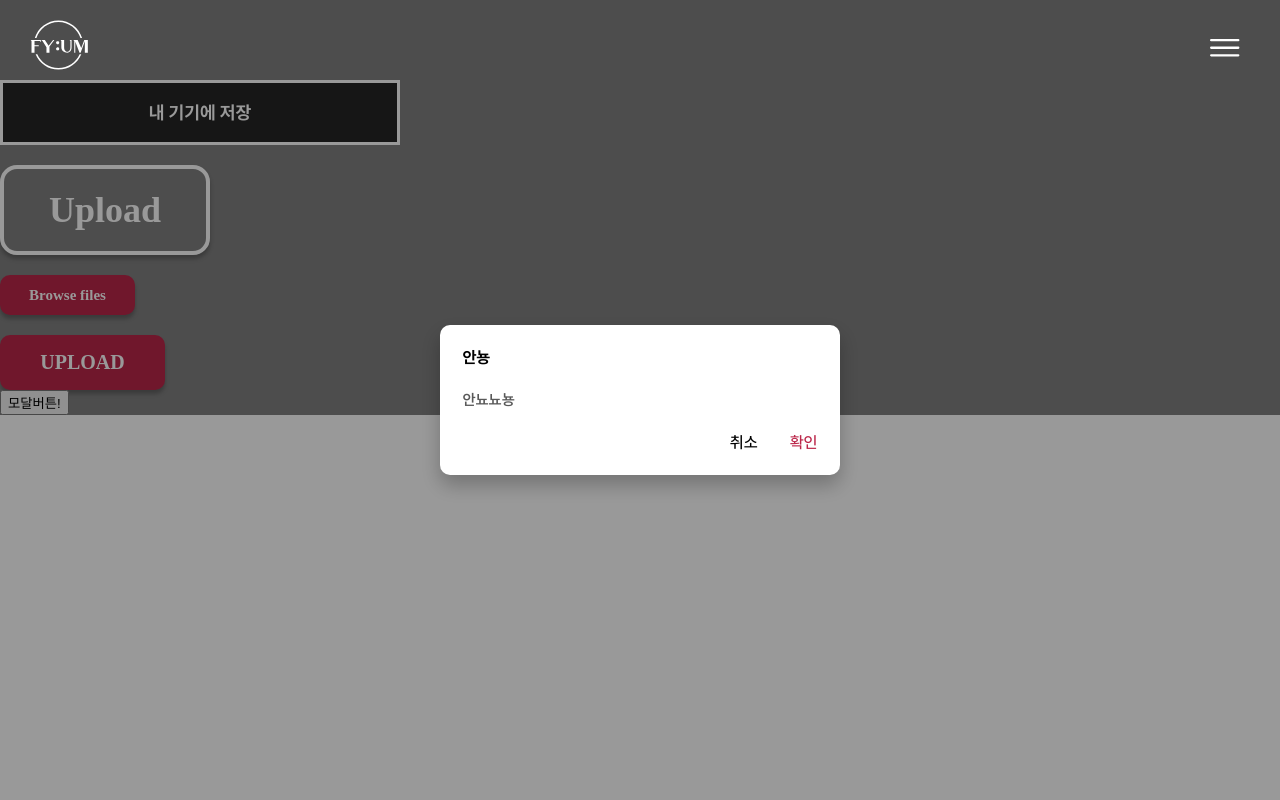
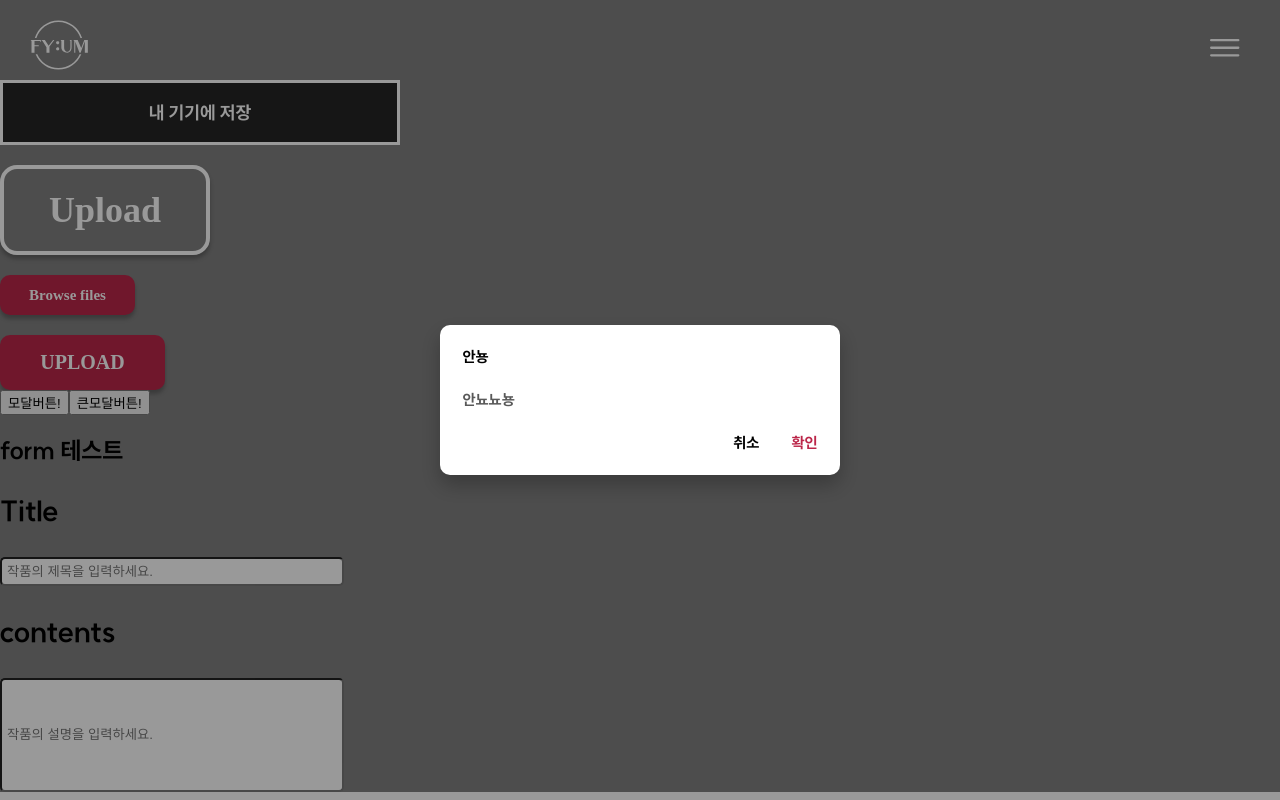
Before and after one commit to okanekudasai/FYUM, a React (Create React App) app in the folder frontend/: page /test in a window 1280 px wide. Both pictures are taken after a click on the button "모달버튼!". Built offline with nearby package versions, Linux system fonts and the light colour scheme.

Commit message:
feat: 그림판 모달 구현중

```diff
--- a/frontend/src/components/common/Header/styles.ts
+++ b/frontend/src/components/common/Header/styles.ts
@@ -14,7 +14,7 @@ export const HeaderContainer = styled.div<{ headercolor: string }>`
   align-items: center;
 
   position: fixed;
-  z-index: 99999;
+  z-index: 99998;
 
   @media (max-width: 768px) {
     background-color: ${(props) => props.headercolor};
--- a/frontend/src/components/common/Modal/index.tsx
+++ b/frontend/src/components/common/Modal/index.tsx
@@ -6,6 +6,7 @@ import {
   ModalDimmer,
   ModalContainer,
   ModalTitle,
+
   ModalContents,
   ModalFooter,
   ModalBtn,
@@ -30,12 +31,29 @@ const Modal = () => {
       {isOpen && type === "default" && (
         <ModalDimmer>
           <ModalContainer>
-            <ModalTitle>{title}</ModalTitle>
-            <ModalContents>{content}</ModalContents>
+            <ModalTitle>
+              <span>{title}</span>
+            </ModalTitle>
+            <ModalContents>
+              <span>{content}</span>
+            </ModalContents>
             <ModalFooter>
-              <ModalBtn onClick={closeModal}>취소</ModalBtn>
-              <ModalYesBtn onClick={callback}>확인</ModalYesBtn>
+              <ModalBtn onClick={closeModal}>
+                <span>취소</span>
+              </ModalBtn>
+              <ModalYesBtn onClick={callback}>
+                <span>확인</span>
+              </ModalYesBtn>
             </ModalFooter>
+          </ModalContainer>
+        </ModalDimmer>
+      )}
+
+      {isOpen && type === "mydrawing" && (
+        <ModalDimmer>
+          <ModalContainer className="mydrawing">
+            <ModalTitle className="mydrawing"><span>{title}</span></ModalTitle>
+
           </ModalContainer>
         </ModalDimmer>
       )}
--- a/frontend/src/components/common/Modal/styles.ts
+++ b/frontend/src/components/common/Modal/styles.ts
@@ -12,10 +12,10 @@ export const ModalDimmer = styled.div`
   display: flex;
   justify-content: center;
   align-items: center;
-  z-index: 999;
+  z-index: 99999;
 `;
 
-// 작은 모달
+// 모달
 export const ModalContainer = styled.div`
   display: flex;
   flex-direction: column;
@@ -24,53 +24,40 @@ export const ModalContainer = styled.div`
   background-color: white;
   box-shadow: 0px 10px 20px rgba(0, 0, 0, 0.25);
   border-radius: 10px;
-  z-index: 9999;
+  z-index: 999999;
+
+  span {
+    font-family: "SUIT";
+    font-weight: 700;
+    font-size: 15px;
+  }
 
   &.barrier {
     min-height: 150px;
     height: auto;
     justify-content: space-between;
   }
+
+  &.mydrawing {
+    height: 500px;
+  }
 `;
 
 export const ModalTitle = styled.div`
-  padding: 1.4rem 1.4rem 1.4rem 1.4rem;
+  padding: 1.4rem;
   font-weight: 700;
   font-size: 16px;
   line-height: 20px;
   display: inline-flex;
   align-items: center;
+
+  &.mydrawing {
+    padding: 1.2rem 1.4rem 1rem 1.4rem;
+    border-bottom: 1px solid ${grey[200]};
+  }
 `;
 
-export const ModalCourseTitle = styled.div`
-  padding: 0.8rem 1.4rem 4.2rem 1.4rem;
-  font-weight: 700;
-  font-size: 25px;
-  line-height: 20px;
-`;
 
-export const ModalCourseContainer = styled.div`
-  width: 380px;
-  height: 280px;
-  overflow-y: auto;
-  &::-webkit-scrollbar {
-    width: 10px;
-  }
-
-  &::-webkit-scrollbar-track {
-    background-color: ${grey[100]};
-    border-radius: 14px;
-  }
-
-  &::-webkit-scrollbar-thumb {
-    background-color: ${grey[300]};
-    border-radius: 14px;
-  }
-
-  &::-webkit-scrollbar-thumb:hover {
-    background-color: ${grey[200]};
-  }
-`;
 
 export const ModalContents = styled.div`
   padding-left: 1.4rem;
--- /dev/null
+++ b/frontend/src/components/common/form/index.tsx
@@ -0,0 +1,46 @@
+import { useState, useEffect } from "react";
+import { useDispatch, useSelector } from "react-redux";
+import { RootState } from "../../../store";
+import { registerActions } from "../../../store/registerSlice";
+
+import { FormContainer, InputStyle } from "./styles";
+
+const Form = () => {
+  const [error, setError] = useState(null);
+  const dispatch = useDispatch();
+//   const { title, contents } = useSelector((state: RootState) => state?.register);
+
+  const onChange = (e: React.ChangeEvent<HTMLInputElement>) => {
+    let { name, value } = e.target;
+    dispatch(
+        registerActions.changeField({
+            key: name,
+            value,
+        })
+    )
+  };
+
+  return (
+    <FormContainer>
+      <p>Title</p>
+      <InputStyle
+        name="title"
+        placeholder="작품의 제목을 입력하세요."
+        onChange={(e) => {
+          onChange(e);
+        }}
+      />
+      <p>contents</p>
+      <InputStyle
+        className="contents"
+        name="contents"
+        placeholder="작품의 설명을 입력하세요."
+        onChange={(e) => {
+            onChange(e);
+          }}
+      />
+    </FormContainer>
+  );
+};
+
+export default Form;
--- /dev/null
+++ b/frontend/src/components/common/form/styles.ts
@@ -0,0 +1,20 @@
+import styled from "styled-components";
+import { grey } from "../../../styles/colors";
+
+export const FormContainer = styled.div`
+  p {
+    font-weight: 700;
+    font-size: 28px;
+    line-height: 36px;
+  }
+`;
+
+export const InputStyle = styled.input`
+  width: 330px;
+  padding: 5px;
+  border-radius: 5px;
+
+  &.contents {
+    height: 100px;
+  }
+`;
--- a/frontend/src/pages/TestPage/index.tsx
+++ b/frontend/src/pages/TestPage/index.tsx
@@ -1,5 +1,6 @@
 import Btn from "../../components/common/Btn";
 import useModal from "../../components/utils/useModal";
+import Form from "../../components/common/form";
 
 const TestPage = () => {
   const { openModal } = useModal();
@@ -31,6 +32,15 @@ const TestPage = () => {
       >
         모달버튼!
       </button>
+      <button
+        onClick={() => {
+          openModal({ type: "mydrawing", title: "안뇽", content: "안뇨뇨뇽" });
+        }}
+      >
+        큰모달버튼!
+      </button>
+      <h2>form 테스트</h2>
+      <Form />
     </div>
   );
 };
--- a/frontend/src/store/index.ts
+++ b/frontend/src/store/index.ts
@@ -3,6 +3,7 @@ import { all } from "redux-saga/effects";
 import authReducer from "./authSlice";
 import modalReducer from "./modalSlice";
 import userReducer from "./userSlice";
+import registerReducer from "./registerSlice"
 
 // 스토어 통합관련(리듀서들, 사가들)
 import { configureStore, combineReducers } from "@reduxjs/toolkit";
@@ -16,6 +17,7 @@ const rootReducers = combineReducers({
   auth: authReducer,
   modal: modalReducer,
   user: userReducer,
+  register: registerReducer,
 });
 
 // rootSaga
--- /dev/null
+++ b/frontend/src/store/registerSlice.ts
@@ -0,0 +1,49 @@
+import { createSlice } from "@reduxjs/toolkit";
+import { RootState } from ".";
+
+interface RegisterState {
+  title: string;
+  contents: string;
+  img: string;
+  loading: boolean;
+  error: null | string;
+}
+
+const initialRegisterState: RegisterState = {
+  title: "",
+  contents: "",
+  img: "",
+  loading: false,
+  error: null,
+};
+
+const registerSlice = createSlice({
+  name: "register",
+  initialState: initialRegisterState,
+  reducers: {
+    changeField(state, action) {
+      let { key, value } = action.payload;
+      return {
+        ...state,
+        [key]: value
+      };
+    },
+    // 폼 등록 요청
+    formRequestStart(state) {
+      state.loading = true;
+      state.error = null;
+    },
+    formRequestSuccess(state) {
+      state.loading = false;
+      state.error = null;
+    },
+    formRequestError(state, action) {
+      state.loading = false;
+      state.error = action.payload.error;
+    },
+  },
+});
+
+export const registerActions = registerSlice.actions;
+
+export default registerSlice.reducer;
```
Also changed, not shown: frontend/src/store/registerSagas.ts (added, +14 -0 lines).
